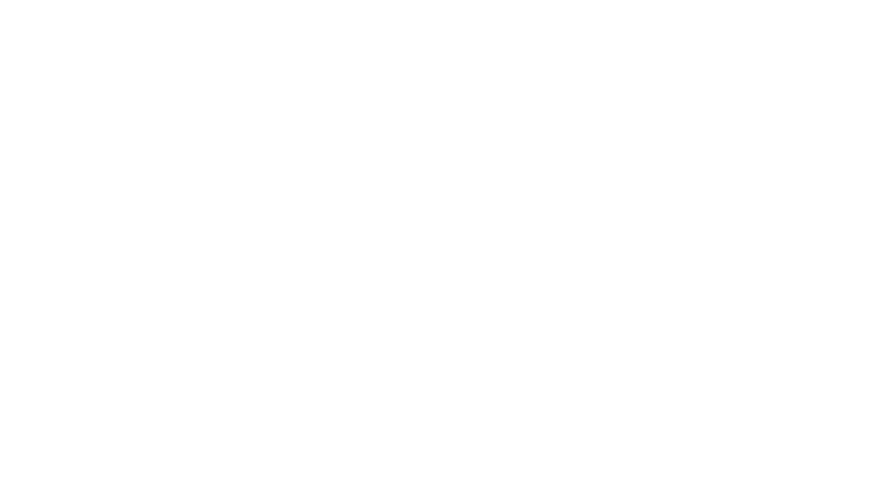
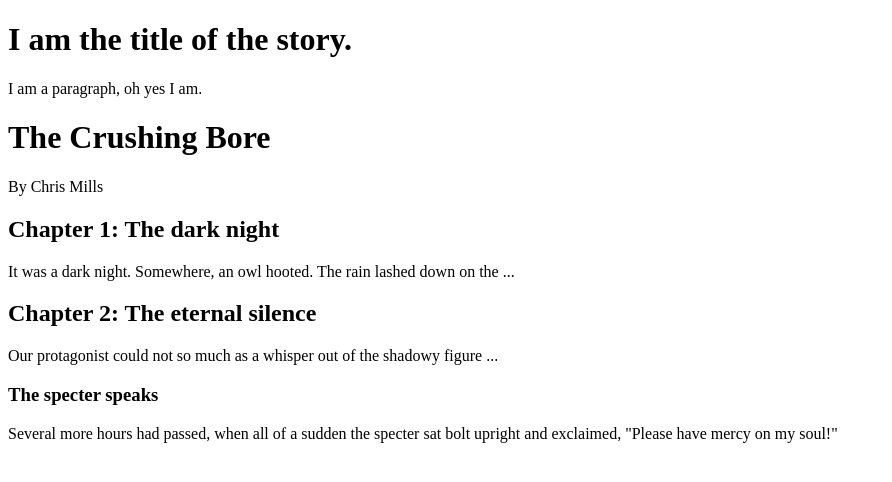
Before and after one commit to Katudii/html-fundamentals, a plain HTML site: page index.html in a window 1280 px wide. Shown: the whole page, without its empty margins (0-892 px from the left). Drawn offline with Linux system fonts and the light colour scheme.

Commit message:
Basic Text Structure headings

```diff
--- a/index.html
+++ b/index.html
@@ -1,5 +1,6 @@
 <!DOCTYPE html>
 <html lang="en">
+
 <head>
     <meta name="Author" content="Thabiso Makolana">
     <meta name="description" content="This is a educational site used to learn more nuanced html topics">
@@ -9,7 +10,27 @@
     <link rel="shortcut icon" href="favicon.ico" type="image/x-icon">
     <title>HTML fundamentals</title>
 </head>
+
 <body>
+    <!-- Basic Text Structure -->
+    <h1>I am the title of the story.</h1>
+    <p>I am a paragraph, oh yes I am.</p>
+    <h1>The Crushing Bore</h1>
 
+    <p>By Chris Mills</p>
+
+    <h2>Chapter 1: The dark night</h2>
+
+    <p>It was a dark night. Somewhere, an owl hooted. The rain lashed down on the ...</p>
+
+    <h2>Chapter 2: The eternal silence</h2>
+
+    <p>Our protagonist could not so much as a whisper out of the shadowy figure ...</p>
+
+    <h3>The specter speaks</h3>
+
+    <p>Several more hours had passed, when all of a sudden the specter sat bolt upright and exclaimed, "Please have
+        mercy on my soul!"</p>
 </body>
+
 </html>
```
